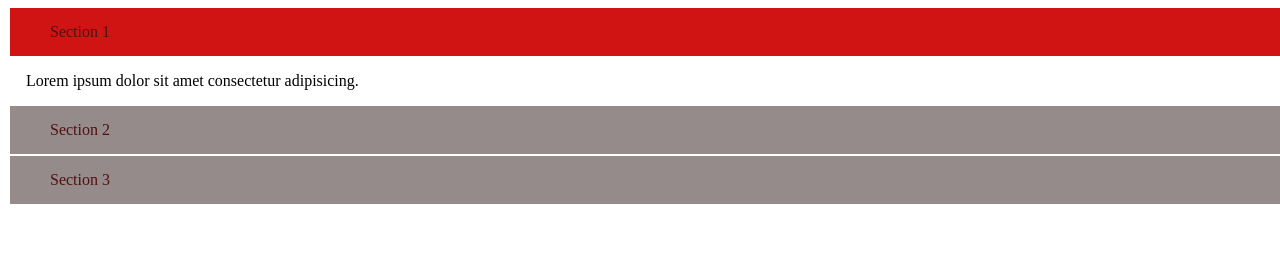
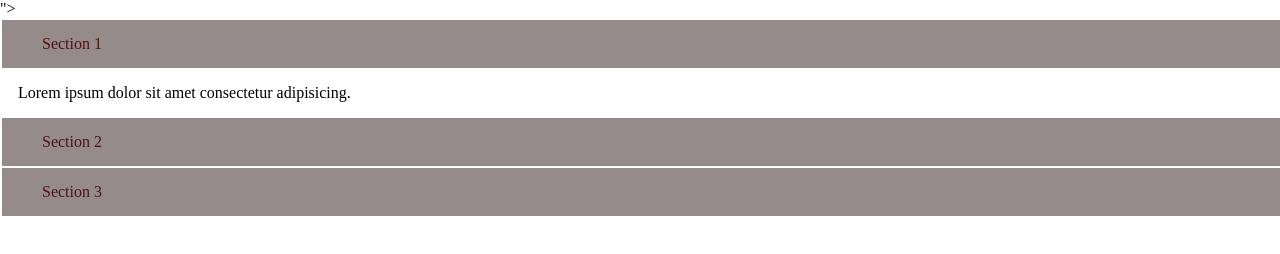
Before and after one commit to rhutiksahu12/JS_Project, a plain HTML site: page PR3/index.html in a window 1280 px wide. Both pictures are taken after a click on the element "Section 1". Shown: the top 254 px of the page. Drawn offline with Linux system fonts and the light colour scheme.

Commit message:
final pr3

```diff
--- a/PR3/index.html
+++ b/PR3/index.html
@@ -9,6 +9,7 @@
     <title>Accordian</title>
   </head>
   <body>
+    <div class="container">">
       <div class="accordion"><span class="text">Section 1</span></div>
       <div class="panel">
         <p>Lorem ipsum dolor sit amet consectetur adipisicing.</p>
@@ -26,7 +27,7 @@
           quis?
         </p>
       </div>
-
+    </div>
     <script src="index.js"></script>
   </body>
 </html>
--- a/PR3/index.js
+++ b/PR3/index.js
@@ -1,12 +1,24 @@
 var accordionOpen = document.querySelectorAll(".accordion");
 var moreinfo = document.querySelectorAll(".panel");
+var body = document.querySelector(".container");
 
 accordionOpen.forEach(function (panel, index) {
+  panel.addEventListener("click", function (e) {
+    // console.log(panel);
+    // panel.classList.toggle("active");
+    moreinfo.forEach(function (info) {
+      info.classList.remove("active");
+    });
+    moreinfo[index].classList.toggle("active");
+    // console.log(moreinfo)
+    e.stopPropagation();
+  });
 
-  panel.addEventListener("click", function () {
-    console.log(panel);
-    panel.classList.toggle("active");
-    moreinfo[index].classList.toggle("active");
-    console.log(moreinfo)
+
+
+});
+body.addEventListener("click", function (e) {
+  moreinfo.forEach(function (info) {
+    info.classList.remove("active");
   });
-});
+})
--- a/PR3/style.css
+++ b/PR3/style.css
@@ -30,3 +30,10 @@
     display: none;
 
   }
+  html, body {
+    height: 100%;
+    margin: 0;
+  }
+  .container{
+    height: 100%;
+  }
```
Lines whose indentation alone changed are shown as unchanged.
